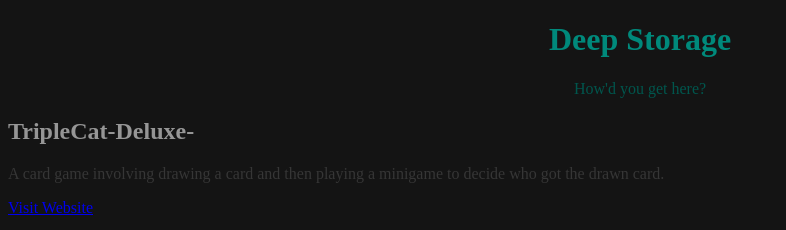
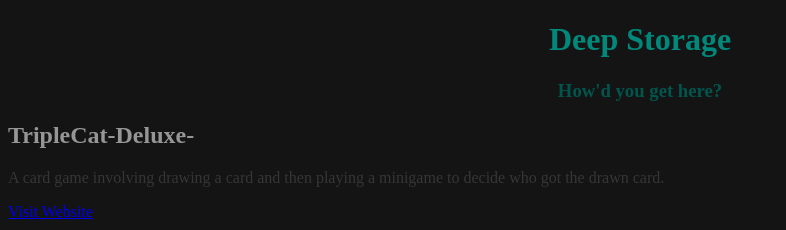
Before and after one commit to Hedgy134117/DeepStorage, a plain HTML site: page index.html in a window 1280 px wide. Shown: the top 230 px of the page, 0-786 px from the left. Drawn offline with Linux system fonts and the light colour scheme.

Commit message:
updated subtitle

```diff
--- a/index.html
+++ b/index.html
@@ -7,7 +7,7 @@
 </head>
 <body>
   <h1 class="center" id="mainTitle">Deep Storage</h1>
-  <p class="center" id="subtitle">How'd you get here?</p>
+  <h3 class="center" id="subtitle">How'd you get here?</h3>
 
   <h2 id="title">TripleCat-Deluxe-</h2>
   <div id="description">
```
